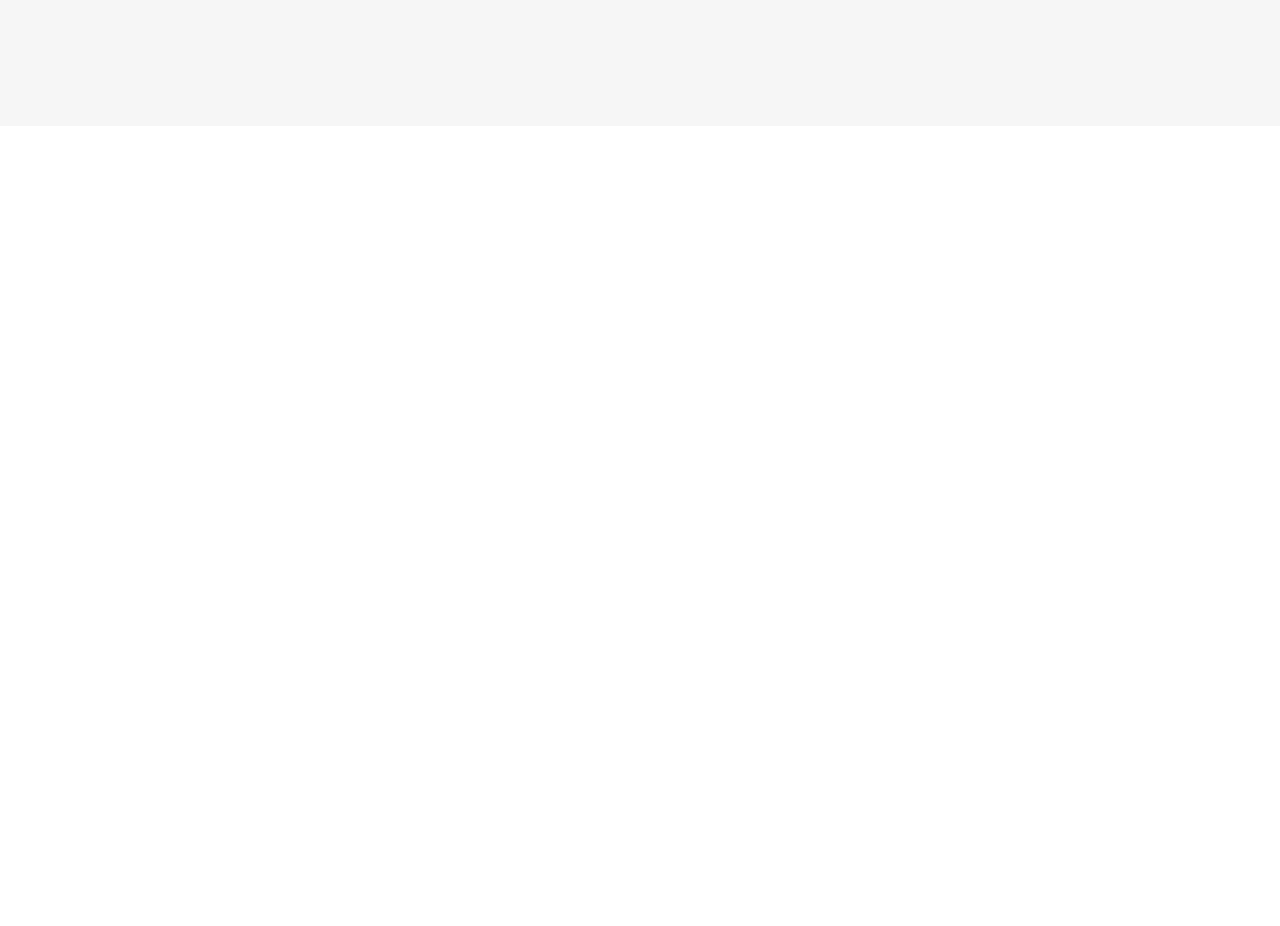
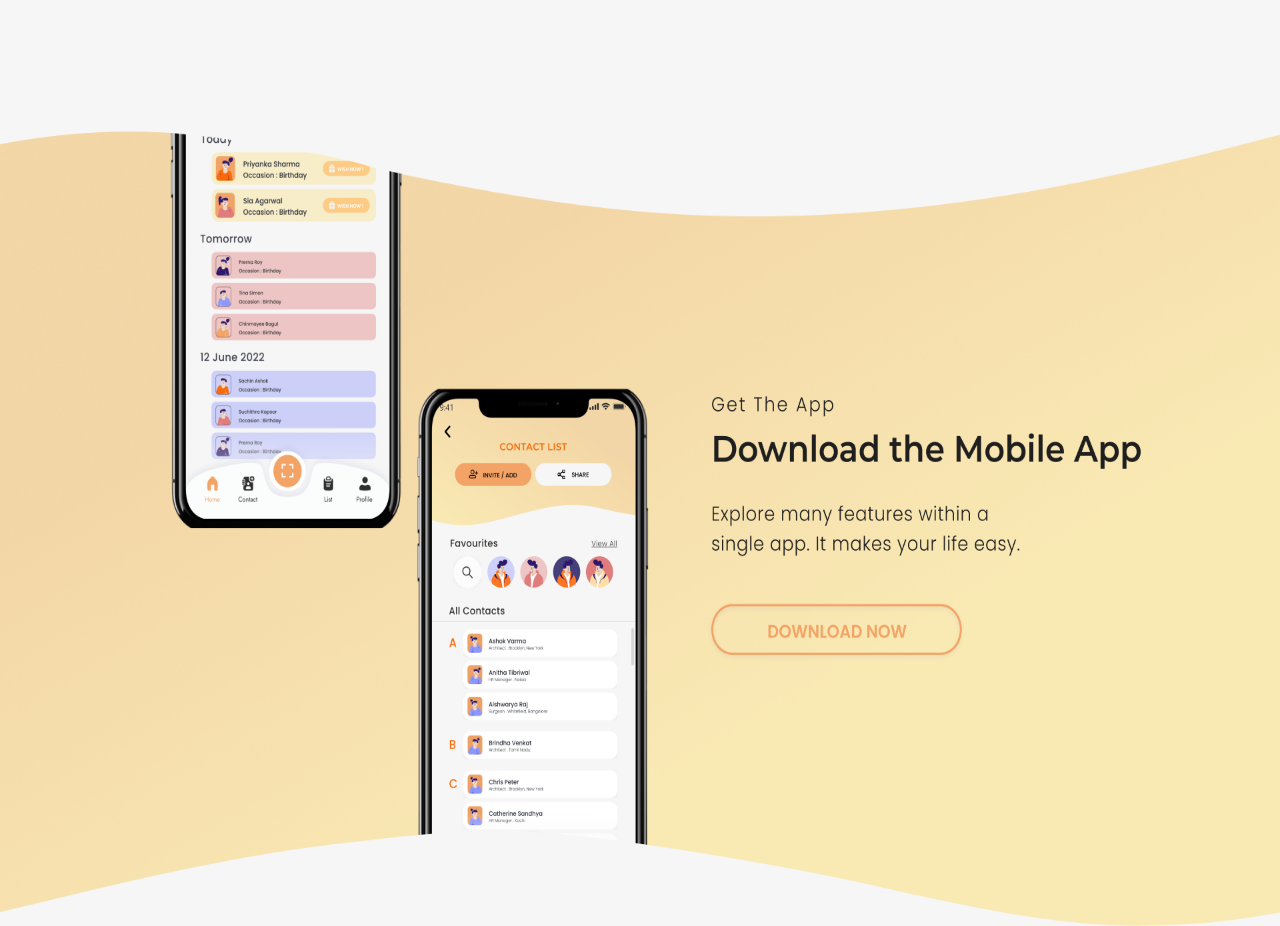
Before and after one commit to Yourstruggle11/DBC-website, a React (Create React App) app: page / in a window 1280 px wide. Shown: the part 4509-5435 px from the top of the page. Before the commit the page ends 4635 px from the top, so only its background shows below. Built offline with nearby package versions, Linux system fonts and the light colour scheme.

Commit message:
`feat`: Added `BannerTwo` section

```diff
--- /dev/null
+++ b/src/components/Home/BannerTwo/BannerTwo.style.js
@@ -0,0 +1,13 @@
+import { makeStyles } from '@mui/styles'
+import BannerTwoBackground from "../../../Assets/BannerTwo/BannerTwoBackground.png"
+
+
+export const useStyles = makeStyles(() => ({
+    bannerTwoMain:{
+        width: '100%',
+        height: '100vh',
+        backgroundColor: '#F6F6F6',
+        background: `url(${BannerTwoBackground})`,
+        backgroundSize: '100% 100%',
+    }
+  }))
--- /dev/null
+++ b/src/components/Home/BannerTwo/index.jsx
@@ -0,0 +1,12 @@
+import React from 'react'
+import {useStyles} from "./BannerTwo.style"
+import BannerTwoBackground from "../../../Assets/BannerTwo/BannerTwoBackground.png"
+
+export default function BannerTwo() {
+    const classes = useStyles()
+  return (
+    <>
+        <div className={classes.bannerTwoMain}></div>
+    </>
+  )
+}
--- a/src/pages/Home/index.jsx
+++ b/src/pages/Home/index.jsx
@@ -5,6 +5,7 @@
 import KeyFeatures from '../../components/Home/KeyFeatures'
 import ContactUsBanner from '../../components/Home/ContactUsBanner'
 import Pricing from '../../components/Home/Pricing'
+import BannerTwo from '../../components/Home/BannerTwo'
 
 export default function Home() {
   return (
@@ -15,6 +16,7 @@
     <BannerOne />
     <ContactUsBanner />
     <Pricing />
+    <BannerTwo />
     </>
   )
 }
```
Also changed, not shown: src/Assets/BannerTwo/BannerTwoBackground.png (added).
